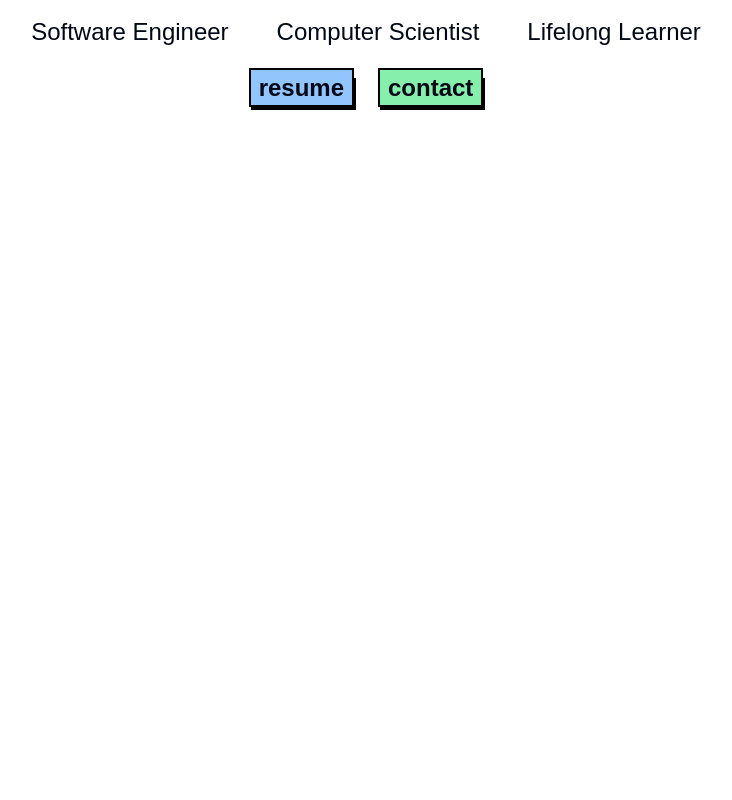
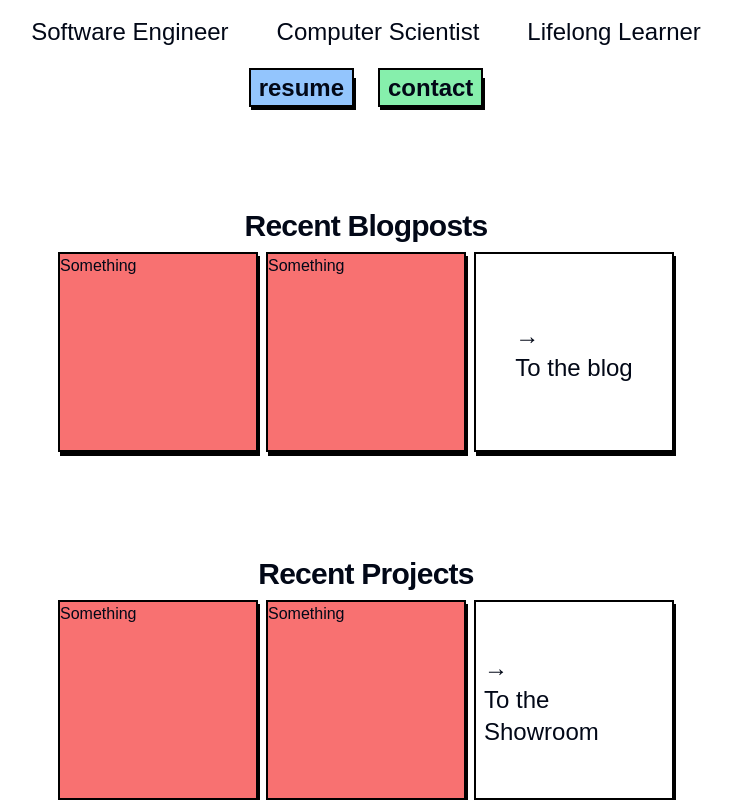
Before and after one commit to ben-mallett/site, a Next.js app: page / in a window 1280 px wide. Shown: the part 340-1140 px from the top of the page, without its empty margins (274-1006 px from the left). Before the commit the page ends 800 px from the top, so only its background shows below. Built offline with nearby package versions, Linux system fonts and the light colour scheme; a web font is replaced by a local one.

Commit message:
updating build

```diff
--- a/src/app/page.tsx
+++ b/src/app/page.tsx
@@ -50,6 +50,48 @@ export default function Home() {
             <span className="text-2xl font-semibold w-1/4 border border-black border-2 px-2 py-1 bg-green-300">contact</span>
           </Link>
         </div>
+        <div className="flex flex-col justify-start items-center pt-20">
+          <h2>Recent Blogposts</h2>
+          <div className="flex justify-center items-center gap-2">
+            {
+              posts.map((post, i) => {
+                return (
+                  <div className="w-[200px] h-[200px] bg-red-400 border border-black border-2 hover-shadow-sm">
+                    Something
+                  </div>
+                )
+              })
+            }
+            <Link href='/blog'>
+              <div className="w-[200px] h-[200px] bg-white border border-black border-2 flex justify-center items-center hover-shadow-sm text-2xl p-2">
+                &rarr;
+                <br/>
+                To the blog
+              </div>
+            </Link>
+          </div>
+        </div>
+        <div className="flex flex-col justify-start items-center pt-20">
+          <h2>Recent Projects</h2>
+          <div className="flex justify-center items-center gap-2">
+            {
+              posts.map((post, i) => {
+                return (
+                  <div className="w-[200px] h-[200px] bg-red-400 border border-black border-2 hover-shadow-sm">
+                    Something
+                  </div>
+                )
+              })
+            }
+            <Link href='/blog'>
+              <div className="w-[200px] h-[200px] bg-white border border-black border-2 flex justify-center items-center hover-shadow-sm text-2xl p-2">
+                &rarr;
+                <br/>
+                To the Showroom
+              </div>
+            </Link>
+          </div>
+        </div>
       </div>
     </main>
   );
--- a/src/components/Conway.tsx
+++ b/src/components/Conway.tsx
@@ -184,29 +184,6 @@ const Conway = ({ width, height }: ConwayProps) => {
         })
     }
 
-
-    /**
-     * Reinitialize the grid on dimension changes
-    */
-   useEffect(() => {
-       initGrid()
-    }, [width, height, sparsity, resolution, initGrid])
-
-
-    /**
-     * Sets an interval to update the grid on
-    */
-   useEffect(() => {
-       const iid = setInterval(() => {
-           if (!pause) {
-               updateGrid();
-            }
-        }, tickRate);
-
-        return () => clearInterval(iid);
-    }, [rowSize, colSize, updateGrid, tickRate, pause, updateGrid])
-
-    const gridCells = useMemo(() => {
     /**
      * Handles a mouse movement event by drawing cells as active if in drawing mode
      */
@@ -227,6 +204,28 @@ const Conway = ({ width, height }: ConwayProps) => {
         setPause(prevPause)
     }
 
+    /**
+     * Reinitialize the grid on dimension changes
+     */
+    useEffect(() => {
+        initGrid()
+    }, [width, height, sparsity, resolution])
+
+
+    /**
+     * Sets an interval to update the grid on
+     */
+    useEffect(() => {
+        const iid = setInterval(() => {
+            if (!pause) {
+                updateGrid();
+            }
+        }, tickRate);
+
+        return () => clearInterval(iid);
+    }, [rowSize, colSize, updateGrid, tickRate, pause])
+
+    const gridCells = useMemo(() => {
         return grid.map((cell, i) => {
             const bgColor = cell === 1 ? (colorSwap ? 'bg-white' : activeColor) : (colorSwap ? activeColor : 'bg-white');
             const textColor = cell === 1 ? (colorSwap ? activeTextColor : 'text-white') : (colorSwap ? 'text-white' : activeTextColor);
```
Lines whose indentation alone changed are shown as unchanged.
